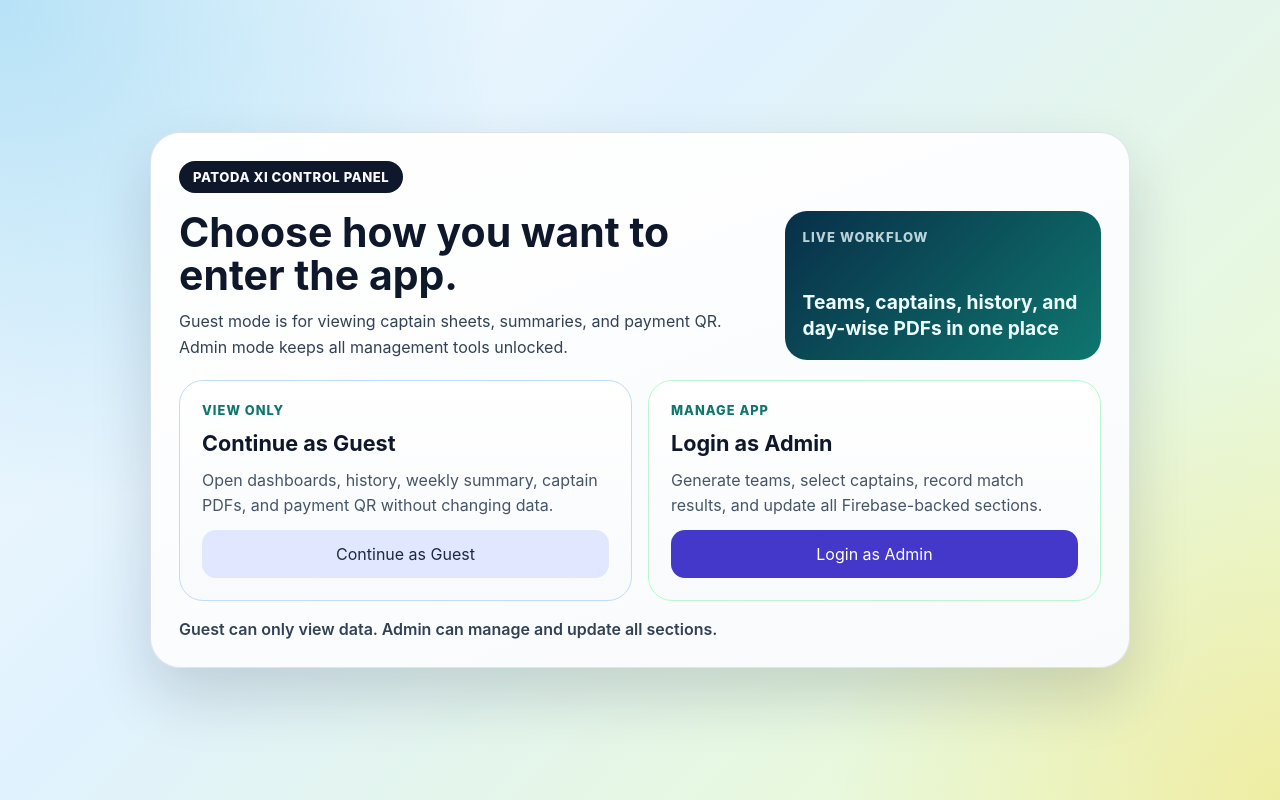
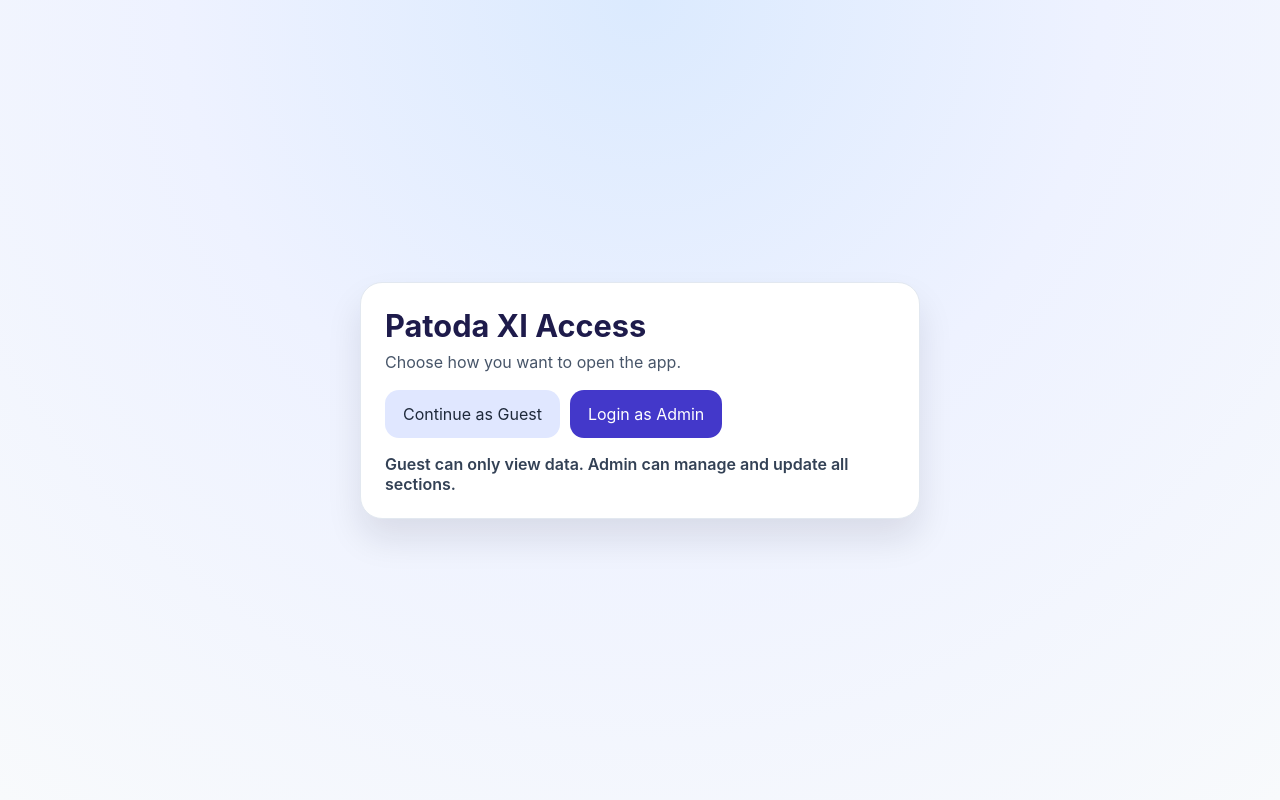
Before and after one commit to OnkarAshokWarade/Cricket-Track, a React (Vite) app: page /history in a window 1280 px wide. Built offline with nearby package versions, Linux system fonts and the light colour scheme; no server answers; the database is empty.

Commit message:
Restore login screen and tighten team PDF layout

```diff
--- a/src/App.jsx
+++ b/src/App.jsx
@@ -149,41 +149,13 @@ function AppContent() {
     return (
       <div className="auth-shell">
         <div className={`auth-card ${showAdminLogin ? 'auth-card-active' : ''}`} ref={authCardRef}>
-          <div className="auth-badge">Patoda XI Control Panel</div>
+          <h1 className="auth-title">Patoda XI Access</h1>
+          <p className="auth-subtitle">Choose how you want to open the app.</p>
 
-          <div className="auth-hero">
-            <div>
-              <h1 className="auth-title">Choose how you want to enter the app.</h1>
-              <p className="auth-subtitle">
-                Guest mode is for viewing captain sheets, summaries, and payment QR. Admin mode keeps all management tools unlocked.
-              </p>
-            </div>
-            <div className="auth-highlight">
-              <span className="auth-highlight-label">Live workflow</span>
-              <strong>Teams, captains, history, and day-wise PDFs in one place</strong>
-            </div>
-          </div>
-
-          <div className="auth-mode-grid">
-            <article className="auth-option-card auth-option-card-guest">
-              <p className="auth-option-kicker">View Only</p>
-              <h2 className="auth-option-title">Continue as Guest</h2>
-              <p className="auth-option-copy">
-                Open dashboards, history, weekly summary, captain PDFs, and payment QR without changing data.
-              </p>
+          <div className="auth-actions">
             <button type="button" className="button-secondary" onClick={handleGuestEntry}>
               Continue as Guest
             </button>
-            </article>
-
-            <article className={`auth-option-card auth-option-card-admin ${showAdminLogin ? 'selected' : ''}`}>
-              <p className="auth-option-kicker">Manage App</p>
-              <h2 className="auth-option-title">Login as Admin</h2>
-              <p className="auth-option-copy">
-                Generate teams, select captains, record match results, and update all Firebase-backed sections.
-              </p>
-
-              {!showAdminLogin ? (
             <button
               type="button"
               className="button-primary"
@@ -194,7 +166,9 @@ function AppContent() {
             >
               Login as Admin
             </button>
-              ) : (
+          </div>
+
+          {showAdminLogin ? (
             <form className="auth-form" onSubmit={handleAdminEntry}>
               <label className="input-label" htmlFor="admin-password">
                 Admin Password
@@ -228,15 +202,11 @@ function AppContent() {
               </div>
               {authError ? <p className="auth-error">{authError}</p> : null}
             </form>
-              )}
-            </article>
-          </div>
-
-          {!showAdminLogin ? (
+          ) : (
             <p className="auth-note">
               Guest can only view data. Admin can manage and update all sections.
             </p>
-          ) : null}
+          )}
         </div>
       </div>
     );
--- a/src/index.css
+++ b/src/index.css
@@ -104,62 +104,31 @@ button:disabled {
   place-items: center;
   padding: 20px;
   overflow-y: auto;
-  background:
-    radial-gradient(circle at top left, rgba(14, 165, 233, 0.28) 0%, rgba(14, 165, 233, 0) 34%),
-    radial-gradient(circle at bottom right, rgba(251, 191, 36, 0.24) 0%, rgba(251, 191, 36, 0) 30%),
-    linear-gradient(135deg, #f8fafc 0%, #e0f2fe 38%, #ecfccb 100%);
+  background: radial-gradient(circle at top, #dbeafe 0%, #eef2ff 45%, #f8fafc 100%);
 }
 
 .auth-card {
-  width: min(980px, 100%);
-  background:
-    linear-gradient(160deg, rgba(255, 255, 255, 0.98) 0%, rgba(248, 250, 252, 0.98) 100%);
-  border: 1px solid rgba(148, 163, 184, 0.28);
-  border-radius: 30px;
-  padding: 28px;
-  box-shadow: 0 28px 60px rgba(15, 23, 42, 0.16);
-  backdrop-filter: blur(12px);
+  width: min(560px, 100%);
+  background: #ffffff;
+  border: 1px solid #e2e8f0;
+  border-radius: 22px;
+  padding: 24px;
+  box-shadow: 0 20px 35px rgba(15, 23, 42, 0.1);
 }
 
 .auth-card-active {
   scroll-margin-top: 24px;
 }
 
-.auth-badge {
-  display: inline-flex;
-  align-items: center;
-  gap: 8px;
-  margin-bottom: 18px;
-  padding: 8px 14px;
-  border-radius: 999px;
-  background: #0f172a;
-  color: #f8fafc;
-  font-size: 0.82rem;
-  font-weight: 800;
-  letter-spacing: 0.04em;
-  text-transform: uppercase;
-}
-
-.auth-hero {
-  display: grid;
-  grid-template-columns: minmax(0, 1.3fr) minmax(260px, 0.7fr);
-  gap: 18px;
-  align-items: stretch;
-  margin-bottom: 20px;
-}
-
 .auth-title {
   margin: 0;
-  font-size: clamp(2rem, 3.2vw, 3rem);
-  color: #0f172a;
-  line-height: 1.05;
+  font-size: clamp(1.7rem, 2.4vw, 2.1rem);
+  color: #1e1b4b;
 }
 
 .auth-subtitle {
-  margin: 12px 0 0;
-  color: #334155;
-  max-width: 620px;
-  line-height: 1.6;
+  margin: 8px 0 18px;
+  color: #475569;
 }
 
 .auth-actions {
@@ -168,87 +137,14 @@ button:disabled {
   gap: 10px;
 }
 
-.auth-highlight {
-  display: grid;
-  align-content: space-between;
-  gap: 12px;
-  padding: 18px;
-  border-radius: 22px;
-  background: linear-gradient(135deg, #082f49 0%, #0f766e 100%);
-  color: #ecfeff;
-  min-height: 100%;
-}
-
-.auth-highlight-label {
-  font-size: 0.82rem;
-  font-weight: 800;
-  letter-spacing: 0.08em;
-  text-transform: uppercase;
-  color: rgba(236, 254, 255, 0.78);
-}
-
-.auth-highlight strong {
-  font-size: 1.2rem;
-  line-height: 1.35;
-}
-
-.auth-mode-grid {
-  display: grid;
-  grid-template-columns: repeat(2, minmax(0, 1fr));
-  gap: 16px;
-}
-
-.auth-option-card {
-  display: grid;
-  gap: 12px;
-  padding: 22px;
-  border-radius: 24px;
-  border: 1px solid #dbeafe;
-  background: linear-gradient(180deg, #ffffff 0%, #f8fafc 100%);
-}
-
-.auth-option-card-guest {
-  border-color: #bfdbfe;
-}
-
-.auth-option-card-admin {
-  border-color: #bbf7d0;
-}
-
-.auth-option-card.selected {
-  box-shadow: 0 16px 32px rgba(15, 23, 42, 0.08);
-  border-color: #14b8a6;
-}
-
-.auth-option-kicker {
-  margin: 0;
-  color: #0f766e;
-  font-size: 0.8rem;
-  font-weight: 800;
-  letter-spacing: 0.08em;
-  text-transform: uppercase;
-}
-
-.auth-option-title {
-  margin: 0;
-  color: #0f172a;
-  font-size: 1.35rem;
-}
-
-.auth-option-copy {
-  margin: 0;
-  color: #475569;
-  line-height: 1.55;
-}
-
 .auth-form {
-  margin-top: 4px;
+  margin-top: 16px;
   display: grid;
   gap: 10px;
 }
 
 .auth-note {
-  margin: 18px 0 0;
+  margin: 16px 0 0;
   color: #334155;
   font-weight: 600;
 }
@@ -263,16 +159,6 @@ button:disabled {
   .auth-shell {
     place-items: start center;
     padding: 24px 16px 80px;
-  }
-
-  .auth-card {
-    padding: 20px;
-    border-radius: 24px;
-  }
-
-  .auth-hero,
-  .auth-mode-grid {
-    grid-template-columns: 1fr;
   }
 }
 
```
Also changed, not shown: src/utils/pdfUtils.js (+46 -59 lines), 4 other files (tests, documents, lock files or other folders). Lines whose indentation alone changed are shown as unchanged.
